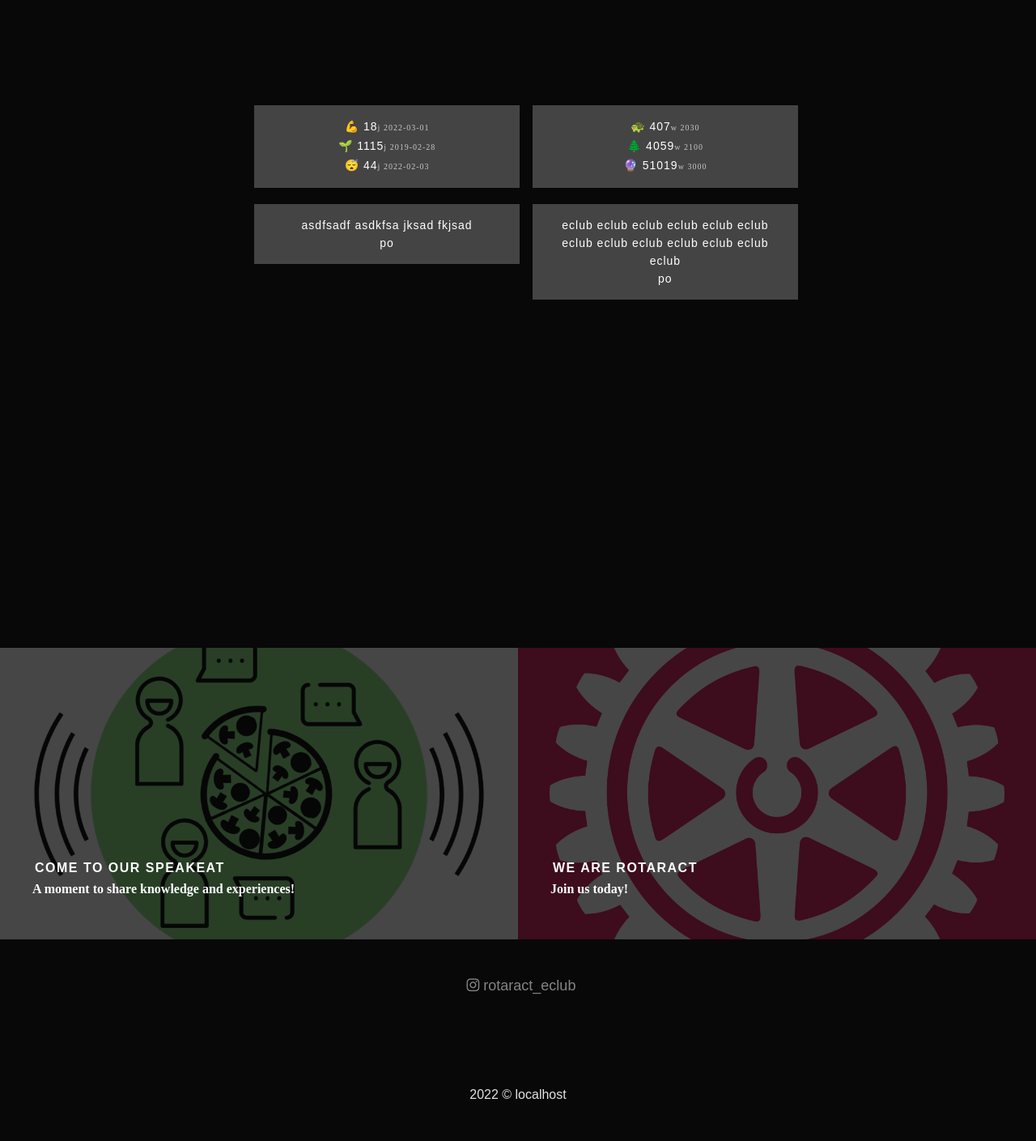
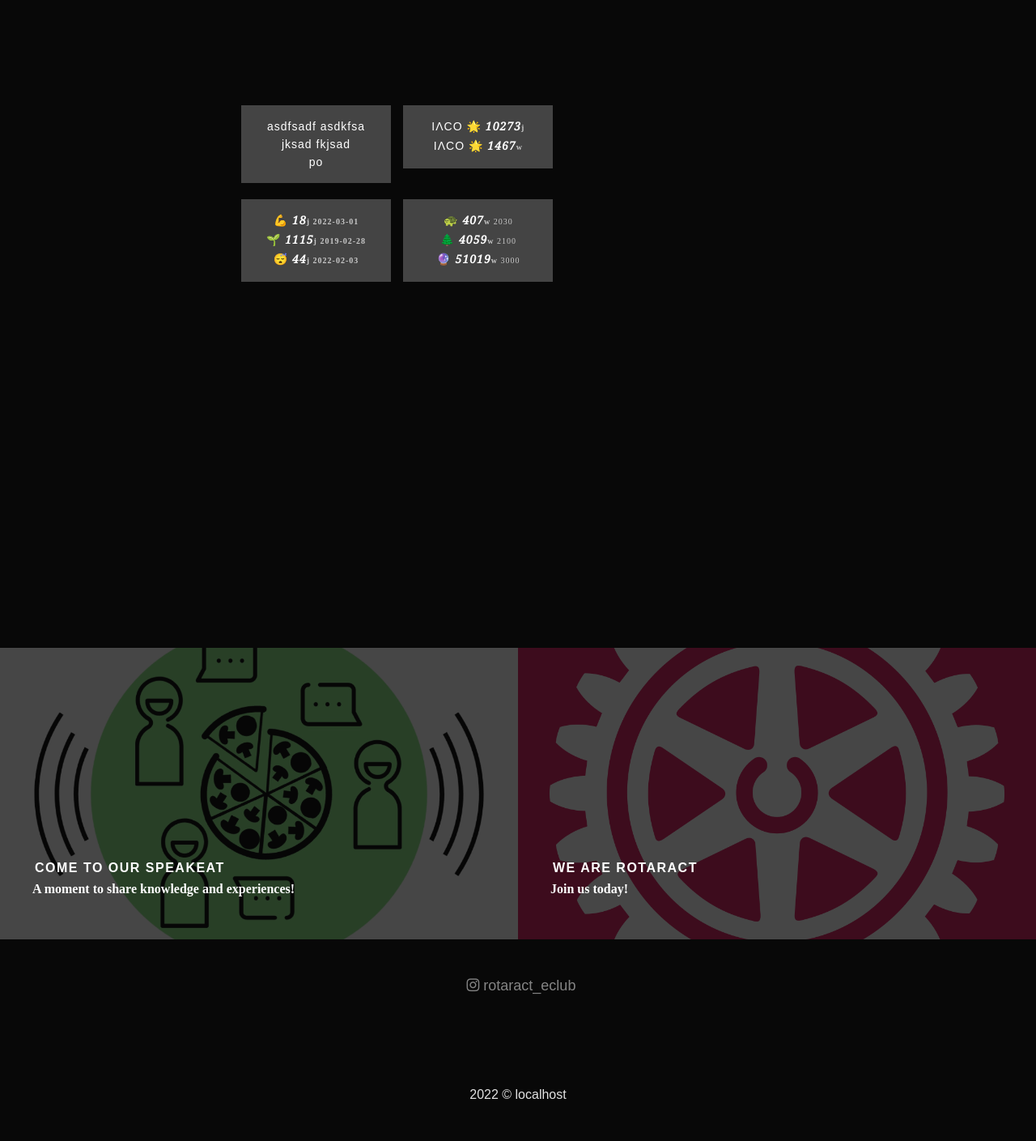
Before and after one commit to e-rotaract/e-rotaract.github.io, a Jekyll site: the page built from _pages/ctrl.md, in a window 1280 px wide. Shown: the part 900-2309 px from the top of the page at 81% size. Built offline with Jekyll 4.4.1, drawn with Linux system fonts in a browser that asks for light colours; some web fonts are replaced.

Commit message:
Added 2 more counters

```diff
--- a/_pages/ctrl.md
+++ b/_pages/ctrl.md
@@ -45,16 +45,30 @@
       image: "assets/images/rotaract-logo-pink.png"
 ---
 
-<ul class="ll">
+<ul class="showcase">
+  <a href="https://iago.me">
+    <li>
+    asdfsadf asdkfsa  jksad fkjsad <br>po
+    </li>
+  </a>
+    <a href="https://e-rotaract.me">
+    <li>
+    IΛCO 🌟 <b id="borndayspassed">_</b><br>
+    IΛCO 🌟 <b id="bornweekspassed">_</b>
+    </li>
+  </a>
+</ul>
+
+<ul class="showcase">
   <li>
-    💪 <span id="gym">_</span><br>
-    🌱 <span id="vegan">_</span><br>
-    😴 <span id="sleepmaster">_</span>
+    💪 <b id="gym">_</b><br>
+    🌱 <b id="vegan">_</b><br>
+    😴 <b id="sleepmaster">_</b>
   </li>
   <li>
-    🐢 <span id="iaco2030">_</span><small> 2030</small><br>
-    🌲 <span id="vivaci2100">_</span><small> 2100</small><br>
-    🔮 <span id="iacovivaci3000">_</span><small> 3000</small>
+    🐢 <b id="iaco2030">_</b><small> 2030</small><br>
+    🌲 <b id="vivaci2100">_</b><small> 2100</small><br>
+    🔮 <b id="iacovivaci3000">_</b><small> 3000</small>
   </li>
 </ul>
 
@@ -64,8 +78,8 @@
     //countUpFromTime(new Date().getFullYear()+"-01-01", 'yeardayspassed', "j", false);
     //countUpFromTime(new Date().getFullYear()+"-12-30", 'yeardaystogo', "j", false);
 
-    //countUpFromTime("1994-02-01", 'borndayspassed', "j");
-    //countUpFromTime("1994-02-01", 'bornweekspassed', "w");
+    countUpFromTime("1994-02-01", 'borndayspassed', "j");
+    countUpFromTime("1994-02-01", 'bornweekspassed', "w");
 
     //countUpFromTime("2018-06-28", 'gym', "j", true);
     countUpFromTime("2022-03-01", 'gym', "j", true);
@@ -100,17 +114,3 @@
     document.getElementById(id).innerHTML = txtVar + "<small>" + type + (date ? " " + txtdate.replaceAll("-", "&#x2011;") : "") + "</small>";
   }
 </script>
-
-
-<ul class="ll">
-  <a href="https://iago.me">
-    <li>
-    asdfsadf asdkfsa  jksad fkjsad <br>po
-    </li>
-  </a>
-    <a href="https://e-rotaract.me">
-    <li>
-    eclub eclub eclub eclub eclub eclub eclub eclub eclub eclub eclub eclub eclub <br>po
-    </li>
-  </a>
-</ul>
--- a/assets/css/main.css
+++ b/assets/css/main.css
@@ -960,22 +960,22 @@
  *  05.2  linklist
  *
  * ------------------------------------------------------------------- */
-ul.ll {
+ul.showcase {
     text-align: center;
     margin: 0;
     padding: 0;
 }
 
-ul.ll small {
+ul.showcase small {
     opacity: 0.7;
     font-family: "noto";
 }
 
-ul.ll br {
+ul.showcase br {
     line-height: 30px;
 }
 
-ul.ll li {
+ul.showcase li {
     line-height: 2.2rem;
     display: inline-table;
     font-family: "noto-bold", sans-serif;
@@ -995,45 +995,45 @@
     max-width: 45%;
 }
 
-ul.ll li:hover,
-ul.ll li:focus {
+ul.showcase li:hover,
+ul.showcase li:focus {
     background: #503a7f;
     color: #FFFFFF;
     outline: 0;
 }
 
-ul.ll li.primary {
+ul.showcase li.primary {
     background: #680d2d;
     color: #FFFFFF;
 }
 
-ul.ll li.primary:hover,
-ul.ll li.primary:focus {
+ul.showcase li.primary:hover,
+ul.showcase li.primary:focus {
     background: #c10042;
 }
 
-ul.ll li.success {
+ul.showcase li.success {
     background: #0a4f2e;
     color: #FFFFFF;
 }
 
-ul.ll li.success:hover,
-ul.ll li.success:focus {
+ul.showcase li.success:hover,
+ul.showcase li.success:focus {
     background: #188753;
 }
 
-ul.ll li.full-width {
+ul.showcase li.full-width {
     width: 100%;
     margin-right: 0;
 }
 
-ul.ll li.medium {
+ul.showcase li.medium {
     height: 5.7rem !important;
     line-height: 5.7rem !important;
     padding: 0 1.8rem !important;
 }
 
-ul.ll li.large {
+ul.showcase li.large {
     height: 6rem !important;
     line-height: 6rem !important;
     padding: 0rem 3rem !important;
```
